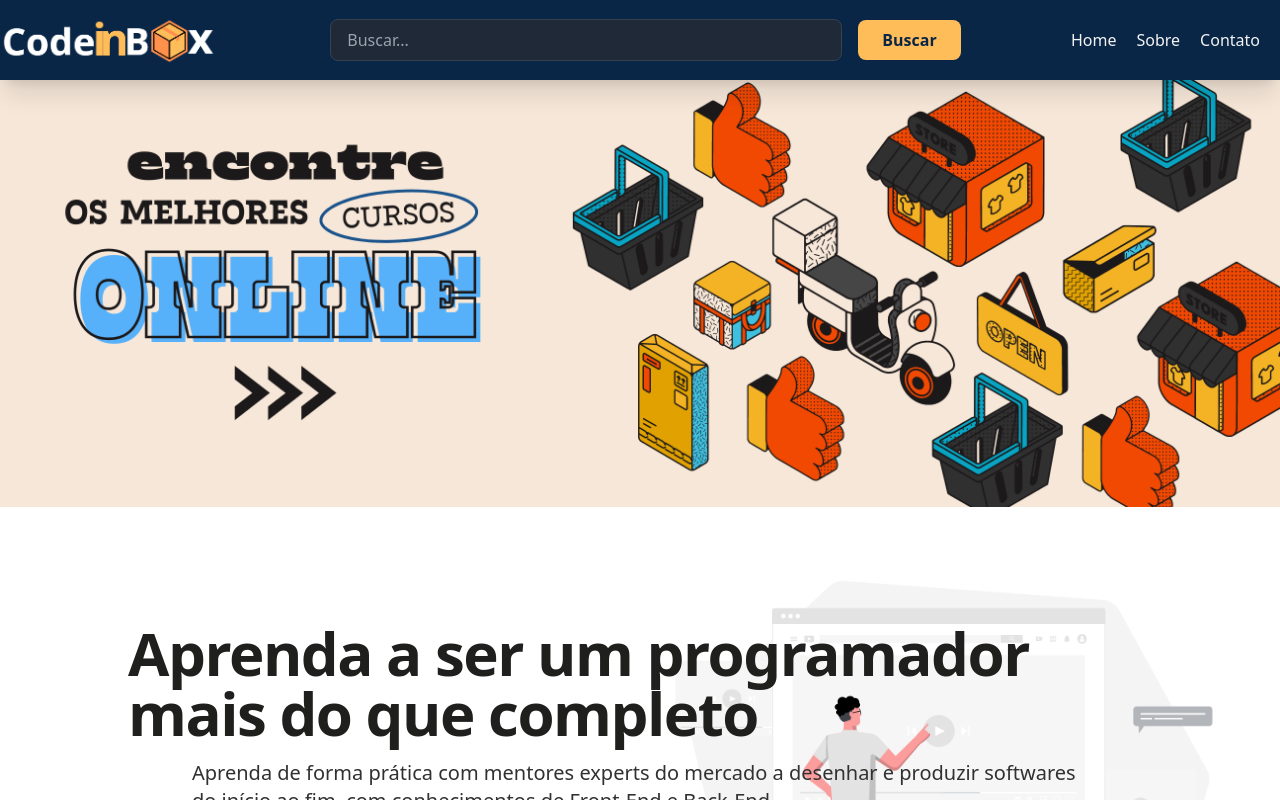
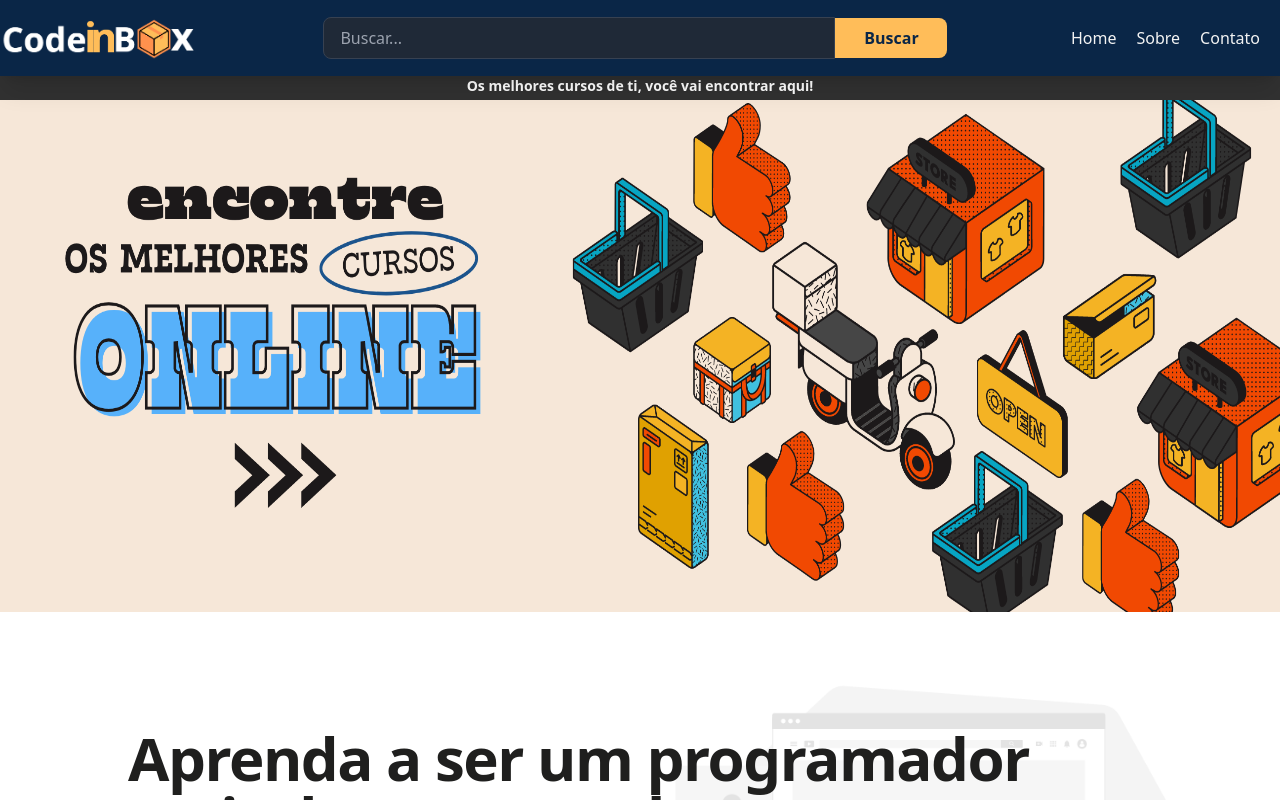
Before and after one commit to moisesgui/code-in-box, a React (Create React App) app: page / in a window 1280 px wide. Shown: the top 800 px of the page. Built offline with nearby package versions, Linux system fonts and the light colour scheme.

Commit message:
mini-banner add

```diff
--- a/src/pages/Home/Home.js
+++ b/src/pages/Home/Home.js
@@ -18,7 +18,7 @@ export const Home = () => {
               <img src={burgerMenu} className="logo-burger" alt="code-logo" width={40} />
             </button>
             <a href="#" className="header_content--logo">
-              <img src={logoCode} alt="code-logo" width={220} />
+              <img src={logoCode} alt="code-logo" width={200} />
             </a>
           </div>
           <form>
@@ -39,9 +39,14 @@ export const Home = () => {
         </div>
       </header>
 
-      <div className="banner-desktop">
-        <img src={bannerImg} alt="banner-topo" className="w-full h-128"/>
-      </div>
+      <section className="banner">
+        <div className="banner--mini">
+          <p>Os melhores cursos de ti, você vai encontrar aqui!</p>
+        </div>
+        <div className="banner--desktop">
+          <img src={bannerImg} alt="banner-topo" />
+        </div>
+      </section>
 
       <section className="container mx-auto">
         <div className="hero">
--- a/src/pages/Home/Home.scss
+++ b/src/pages/Home/Home.scss
@@ -17,11 +17,11 @@
     }
 
       input {
-      @apply bg-gray-800 text-white rounded-lg border border-gray-700 focus:outline-none focus:border-indigo-500 text-base px-4 py-2 mr-4 w-full md:w-128;
+      @apply bg-gray-800 text-white rounded-l-lg border border-gray-700 focus:outline-none focus:border-indigo-500 text-base px-4 py-2 w-full md:w-128;
     }
 
     .search-button {
-      @apply inline-flex items-center text-blue font-semibold bg-yellow-500 border-0 py-2 px-6 focus:outline-none hover:bg-yellow-200 rounded-lg;
+      @apply inline-flex justify-center items-center w-28 text-blue font-semibold bg-yellow-500 border-0 py-2 px-6 focus:outline-none hover:bg-yellow-200 rounded-r-lg;
     }
 
     @include mobile {
@@ -37,10 +37,14 @@
     }
   }
 
-  .banner-desktop {
-    @apply hidden md:flex w-full h-128;
-    img {
-      @apply h-full
+  .banner {
+
+    &--mini {
+      @apply h-6 text-center text-white font-semibold text-sm bg-gray-500;
+    }
+
+    &--desktop {
+      @apply hidden md:flex w-full h-128;
     }
   }
 
```
